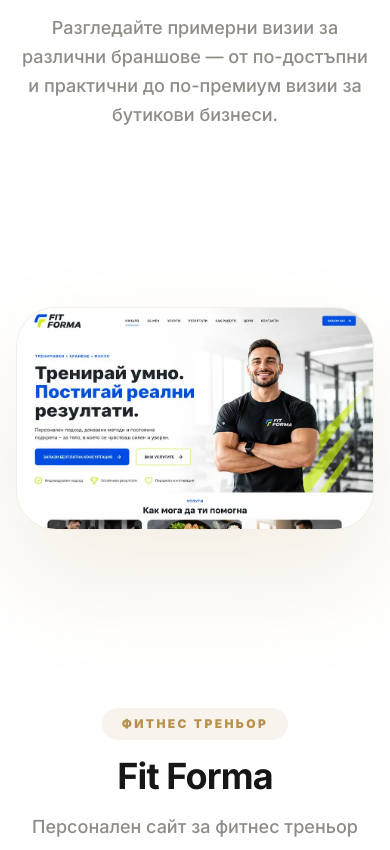
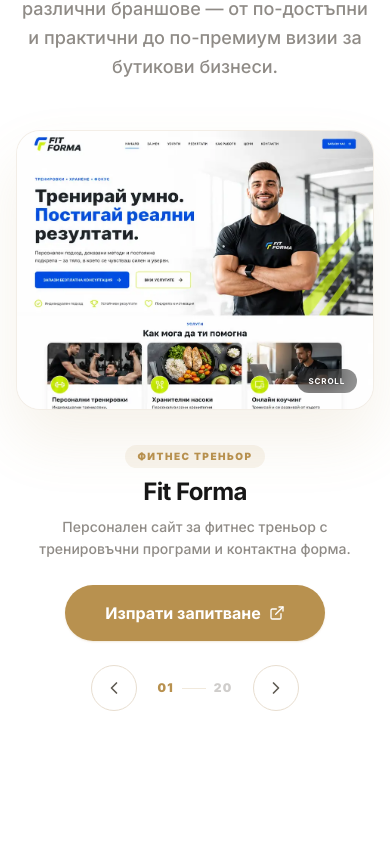
Before and after one commit to Rocka374/firmensait.com, a Next.js app: page / in a window 390 px wide. Shown: the part 1872-2722 px from the top of the page. Built offline with nearby package versions, Linux system fonts and the light colour scheme.

Commit message:
[dyad] Оптимизиране на портфолиото за мобилни устройства с по-компактен дизайн - wrote 1 file(s) + extra files edited outside of Dyad

```diff
--- a/src/components/PortfolioPreview.tsx
+++ b/src/components/PortfolioPreview.tsx
@@ -24,7 +24,6 @@ export default function PortfolioPreview() {
     setCurrentIndex((prev) => (prev - 1 + portfolio.projects.length) % portfolio.projects.length);
   }, [portfolio.projects.length]);
 
-  // Reset scroll position and restart auto-scroll on project change
   useEffect(() => {
     if (scrollRef.current) {
       scrollRef.current.scrollTop = 0;
@@ -32,7 +31,6 @@ export default function PortfolioPreview() {
     setIsAutoScrolling(true);
   }, [currentIndex]);
 
-  // Auto-scroll logic
   useEffect(() => {
     if (!isAutoScrolling || !scrollRef.current) return;
 
@@ -42,7 +40,7 @@ export default function PortfolioPreview() {
         if (scrollTop + clientHeight >= scrollHeight - 2) {
           scrollRef.current.scrollTop = 0;
         } else {
-          scrollRef.current.scrollTop += 0.8; // Very smooth slow scroll
+          scrollRef.current.scrollTop += 0.8;
         }
       }
     }, 30);
@@ -55,7 +53,7 @@ export default function PortfolioPreview() {
     if (autoScrollTimer.current) clearTimeout(autoScrollTimer.current);
     autoScrollTimer.current = setTimeout(() => {
       setIsAutoScrolling(true);
-    }, 5000); // Resume auto-scroll after 5s of inactivity
+    }, 5000);
   };
 
   const getProjectIndex = (offset: number) => {
@@ -65,15 +63,20 @@ export default function PortfolioPreview() {
   const activeProject = portfolio.projects[currentIndex];
 
   return (
-    <section id="portfolio" className="py-24 md:py-40 bg-white overflow-hidden">
-      <div className="container mx-auto px-4 mb-16">
-        <SectionHeader title={portfolio.title} subtitle={portfolio.subtitle} />
+    <section id="portfolio" className="py-12 md:py-40 bg-white overflow-hidden">
+      <div className="container mx-auto px-4 mb-8 md:mb-16">
+        <SectionHeader
+          title={portfolio.title}
+          subtitle={portfolio.subtitle}
+          className="max-w-2xl"
+        />
       </div>
 
       <div className="relative w-full max-w-[1600px] mx-auto px-4">
-        <div className="perspective-1000 relative h-[450px] md:h-[680px] flex items-center justify-center">
+        {/* Carousel Scene - Height optimized for mobile */}
+        <div className="perspective-1000 relative h-[280px] sm:h-[400px] md:h-[680px] flex items-center justify-center">
 
-          {/* Previous Card (Left) */}
+          {/* Previous Card (Desktop Only) */}
           <motion.div
             key={`left-${getProjectIndex(-1)}`}
             initial={{ opacity: 0, x: -100, scale: 0.7 }}
@@ -90,24 +93,23 @@ export default function PortfolioPreview() {
             />
           </motion.div>
 
-          {/* Active Card (Center) */}
-          <div className="relative w-full max-w-[950px] aspect-[16/10] z-30">
+          {/* Active Card (Center) - Compact aspect on mobile */}
+          <div className="relative w-full max-w-[950px] h-full z-30">
             <AnimatePresence mode="wait">
               <motion.div
                 key={currentIndex}
-                initial={{ opacity: 0, scale: 0.95, y: 20 }}
+                initial={{ opacity: 0, scale: 0.98, y: 10 }}
                 animate={{ opacity: 1, scale: 1, y: 0 }}
-                exit={{ opacity: 0, scale: 1.05, y: -20 }}
-                transition={{ duration: 0.5, ease: [0.23, 1, 0.32, 1] }}
-                className="relative w-full h-full rounded-[2.5rem] md:rounded-[3.5rem] overflow-hidden bg-white border border-border/50 shadow-[0_50px_100px_rgba(184,145,79,0.15)] group"
+                exit={{ opacity: 0, scale: 1.02, y: -10 }}
+                transition={{ duration: 0.4, ease: "circOut" }}
+                className="relative w-full h-full rounded-[1.5rem] md:rounded-[3.5rem] overflow-hidden bg-white border border-border/50 shadow-[0_30px_60px_rgba(184,145,79,0.12)] group"
                 onMouseEnter={() => setIsAutoScrolling(false)}
                 onMouseLeave={() => setIsAutoScrolling(true)}
               >
-                {/* Scrollable Content Container */}
                 <div
                   ref={scrollRef}
                   onScroll={handleInteraction}
-                  className="relative w-full h-full overflow-y-auto no-scrollbar bg-muted/20 overscroll-contain"
+                  className="relative w-full h-full overflow-y-auto no-scrollbar bg-muted/10 overscroll-contain"
                 >
                   <div className="relative w-full h-auto">
                     <Image
@@ -121,33 +123,33 @@ export default function PortfolioPreview() {
                   </div>
                 </div>
 
-                {/* Navigation Arrows (On Card Overlay) */}
-                <div className="absolute inset-x-0 top-1/2 -translate-y-1/2 px-6 flex justify-between pointer-events-none opacity-0 group-hover:opacity-100 transition-opacity duration-300">
+                {/* Visual Overlay Hint for mobile */}
+                <div className="absolute bottom-4 right-4 md:hidden pointer-events-none">
+                  <div className="bg-black/40 backdrop-blur-md text-white text-[8px] font-bold uppercase tracking-widest px-3 py-1.5 rounded-full">
+                    Scroll
+                  </div>
+                </div>
+
+                {/* Navigation Arrows (Desktop Overlaid) */}
+                <div className="absolute inset-x-0 top-1/2 -translate-y-1/2 px-4 hidden md:flex justify-between pointer-events-none opacity-0 group-hover:opacity-100 transition-opacity duration-300">
                   <button
                     onClick={(e) => { e.stopPropagation(); prevProject(); }}
-                    className="w-14 h-14 rounded-full bg-white/90 backdrop-blur-md shadow-xl flex items-center justify-center text-primary hover:bg-primary hover:text-white transition-all pointer-events-auto active:scale-90"
+                    className="w-12 h-12 rounded-full bg-white/90 backdrop-blur-md shadow-lg flex items-center justify-center text-primary hover:bg-primary hover:text-white transition-all pointer-events-auto active:scale-90"
                   >
-                    <ChevronLeft size={28} />
+                    <ChevronLeft size={24} />
                   </button>
                   <button
                     onClick={(e) => { e.stopPropagation(); nextProject(); }}
-                    className="w-14 h-14 rounded-full bg-white/90 backdrop-blur-md shadow-xl flex items-center justify-center text-primary hover:bg-primary hover:text-white transition-all pointer-events-auto active:scale-90"
+                    className="w-12 h-12 rounded-full bg-white/90 backdrop-blur-md shadow-lg flex items-center justify-center text-primary hover:bg-primary hover:text-white transition-all pointer-events-auto active:scale-90"
                   >
-                    <ChevronRight size={28} />
+                    <ChevronRight size={24} />
                   </button>
-                </div>
-
-                {/* Hint: Manual Scroll */}
-                <div className="absolute bottom-6 right-8 opacity-0 group-hover:opacity-100 transition-opacity pointer-events-none">
-                   <div className="bg-black/20 backdrop-blur-md text-white text-[10px] font-bold uppercase tracking-widest px-4 py-2 rounded-full">
-                     Scroll to explore
-                   </div>
                 </div>
               </motion.div>
             </AnimatePresence>
           </div>
 
-          {/* Next Card (Right) */}
+          {/* Next Card (Desktop Only) */}
           <motion.div
             key={`right-${getProjectIndex(1)}`}
             initial={{ opacity: 0, x: 100, scale: 0.7 }}
@@ -165,46 +167,46 @@ export default function PortfolioPreview() {
           </motion.div>
         </div>
 
-        {/* Info Panel & Controls */}
-        <div className="mt-16 md:mt-24 text-center max-w-3xl mx-auto px-4">
+        {/* Info Panel & Controls - Tightened for mobile */}
+        <div className="mt-8 md:mt-24 text-center max-w-2xl mx-auto px-4">
           <AnimatePresence mode="wait">
             <motion.div
               key={currentIndex}
-              initial={{ opacity: 0, y: 10 }}
+              initial={{ opacity: 0, y: 5 }}
               animate={{ opacity: 1, y: 0 }}
-              exit={{ opacity: 0, y: -10 }}
-              transition={{ duration: 0.4 }}
-              className="flex flex-col items-center gap-6"
+              exit={{ opacity: 0, y: -5 }}
+              transition={{ duration: 0.3 }}
+              className="flex flex-col items-center gap-4 md:gap-6"
             >
-              <div className="space-y-4">
-                <span className="inline-block px-5 py-2 rounded-full bg-primary/10 text-primary text-xs font-black uppercase tracking-[0.2em]">
+              <div className="space-y-2 md:space-y-4">
+                <span className="inline-block px-3 py-1 rounded-full bg-primary/10 text-primary text-[10px] font-black uppercase tracking-[0.15em]">
                   {activeProject.category}
                 </span>
-                <h3 className="text-4xl md:text-6xl font-bold tracking-tight text-foreground">
+                <h3 className="text-2xl md:text-6xl font-bold tracking-tight text-foreground">
                   {activeProject.title}
                 </h3>
-                <p className="text-lg md:text-xl text-secondary/70 font-medium leading-relaxed max-w-xl mx-auto">
+                <p className="text-sm md:text-xl text-secondary/70 font-medium leading-relaxed max-w-lg mx-auto">
                   {activeProject.description}
                 </p>
               </div>
 
-              <div className="flex flex-col sm:flex-row items-center gap-8 mt-4">
-                <Button size="lg" className="min-w-[200px]" href="#kontakti">
+              <div className="flex flex-col sm:flex-row items-center gap-6 mt-2">
+                <Button size="lg" className="w-full sm:min-w-[200px] py-4" href="#kontakti">
                   Изпрати запитване
                   <ExternalLink className="ml-2 w-4 h-4" />
                 </Button>
 
-                <div className="flex items-center gap-6">
-                  <button onClick={prevProject} className="p-4 rounded-full border border-border hover:bg-white transition-all active:scale-90">
-                    <ChevronLeft className="text-secondary" />
+                <div className="flex items-center gap-5">
+                  <button onClick={prevProject} className="p-3 rounded-full border border-border hover:bg-white transition-all active:scale-90">
+                    <ChevronLeft size={20} className="text-secondary" />
                   </button>
-                  <div className="flex items-center gap-3 font-black text-sm text-primary tracking-widest">
+                  <div className="flex items-center gap-2 font-black text-xs text-primary tracking-widest">
                     <span>{(currentIndex + 1).toString().padStart(2, '0')}</span>
-                    <span className="w-10 h-px bg-primary/20" />
+                    <span className="w-6 h-px bg-primary/20" />
                     <span className="text-secondary/30">{portfolio.projects.length.toString().padStart(2, '0')}</span>
                   </div>
-                  <button onClick={nextProject} className="p-4 rounded-full border border-border hover:bg-white transition-all active:scale-90">
-                    <ChevronRight className="text-secondary" />
+                  <button onClick={nextProject} className="p-3 rounded-full border border-border hover:bg-white transition-all active:scale-90">
+                    <ChevronRight size={20} className="text-secondary" />
                   </button>
                 </div>
               </div>
```
